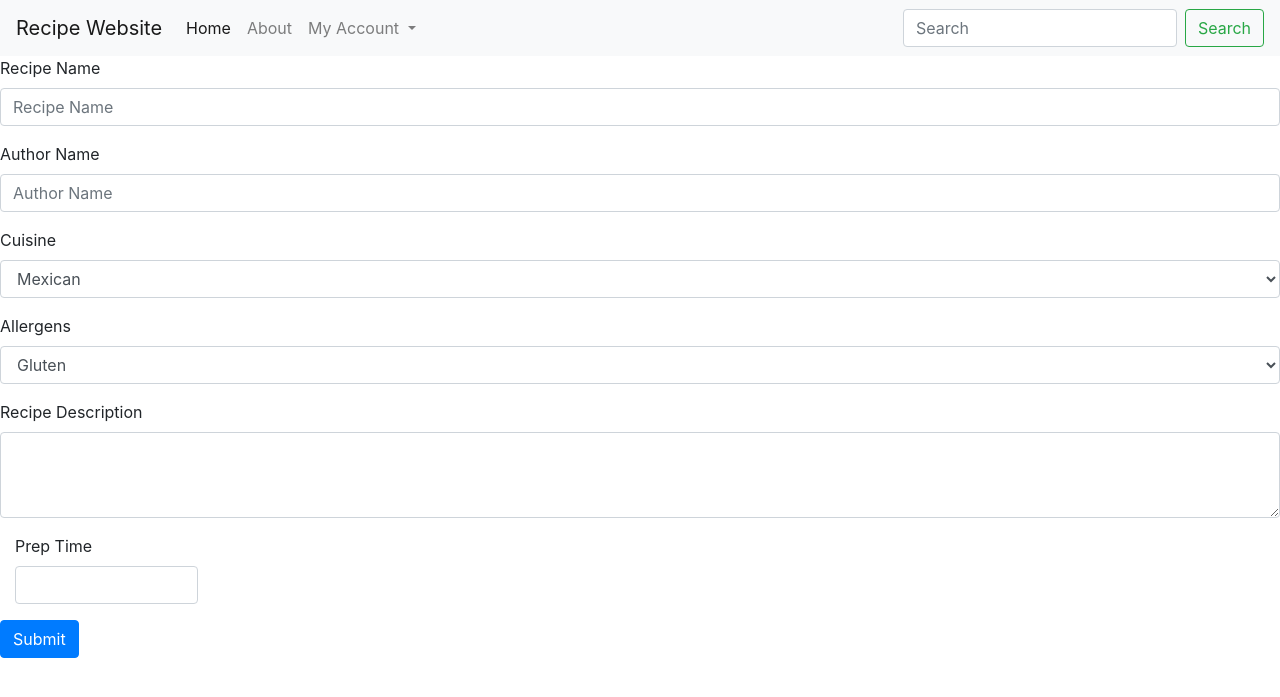
After one commit to cynthiacheng1/RecipePlanner, a Flask app: template templates/addrecipe.html in a window 1280 px wide. The commit adds this page. Shown: the top 697 px of the page. Run offline with Flask 2, Linux system fonts and the light colour scheme; the template is opened without the code that fills it, so the values that code supplies are empty; parts of the project's set-up code (start-up, migrations or seed data) failed here and were passed over; some libraries are stand-ins or nearby versions.

Commit message:
first commit

```diff
--- a/recipeplanner.py
+++ b/recipeplanner.py
@@ -6,6 +6,9 @@ app = Flask(__name__)
 def home():
     return render_template("base.html", content = "")
 
+@app.route("/add_recipe")
+def add_recipe():
+    return render_template("addrecipe.html", content = "")
 
 recipeDic = {"cheese,dough,basil,tomato sauce" : "pizza", "cheese,basil,tomato sauce" : "spaghetti"}
 
@@ -39,4 +42,4 @@ def recipe(recipe):
 #     return redirect(url_for("home"))
 
 if __name__ == "__main__":
-    app.run()
+    app.run(debug=true)
--- /dev/null
+++ b/templates/addrecipe.html
@@ -0,0 +1,44 @@
+{% extends "base.html" %}
+{% block content %}
+<form>
+    <div class="form-group">
+      <label >Recipe Name</label>
+      <input type="email" class="form-control" id="recipeName" placeholder="Recipe Name">
+    </div>
+    <div class="form-group">
+      <label >Author Name</label>
+      <input  class="form-control" id="authorName" placeholder="Author Name">
+    </div>
+    <div class="form-group">
+        <label for="exampleFormControlSelect2">Cuisine</label>
+        <select class="form-control" id="cuisine">
+          <option>Mexican</option>
+          <option>Italian</option>
+          <option>French</option>
+          <option>American</option>
+          <option>Chinese</option>
+        </select>
+      </div>
+      <div class="form-group">
+        <label for="exampleFormControlSelect2">Allergens</label>
+        <select class="form-control" id="allergens">
+          <option>Gluten</option>
+          <option>Eggs</option>
+          <option>Fish</option>
+          <option>Milk</option>
+          <option>Peanuts</option>
+        </select>
+      </div>
+      <div class="form-group">
+        <label for="exampleFormControlTextarea1">Recipe Description</label>
+        <textarea class="form-control" id="recipeDescription" rows="3"></textarea>
+      </div>
+      <div class="form-group col-md-2">
+        <label >Prep Time</label>
+        <input type="text" class="form-control" id="prepTime">
+      </div>
+    <button type="submit" class="btn btn-primary">Submit</button>
+  </form>
+
+
+{% endblock %}
--- a/templates/base.html
+++ b/templates/base.html
@@ -2,10 +2,48 @@
 <html>
     <head>
         <title>{% block title %}{% endblock %}</title>
+        <!-- Latest compiled and minified CSS -->
+        <link rel="stylesheet" href="https://stackpath.bootstrapcdn.com/bootstrap/4.3.1/css/bootstrap.min.css" integrity="sha384-ggOyR0iXCbMQv3Xipma34MD+dH/1fQ784/j6cY/iJTQUOhcWr7x9JvoRxT2MZw1T" crossorigin="anonymous">
     </head>
     <body>
-        <h1>Home Page</h1>
+        <nav class="navbar navbar-expand-lg navbar-light bg-light">
+            <a class="navbar-brand" href="#">Recipe Website</a>
+            <button class="navbar-toggler" type="button" data-toggle="collapse" data-target="#navbarSupportedContent" aria-controls="navbarSupportedContent" aria-expanded="false" aria-label="Toggle navigation">
+              <span class="navbar-toggler-icon"></span>
+            </button>
+
+            <div class="collapse navbar-collapse" id="navbarSupportedContent">
+              <ul class="navbar-nav mr-auto">
+                <li class="nav-item active">
+                  <a class="nav-link" href="#">Home <span class="sr-only">(current)</span></a>
+                </li>
+                <li class="nav-item">
+                  <a class="nav-link" href="#">About</a>
+                </li>
+                <li class="nav-item dropdown">
+                  <a class="nav-link dropdown-toggle" href="#" id="navbarDropdown" role="button" data-toggle="dropdown" aria-haspopup="true" aria-expanded="false">
+                    My Account
+                  </a>
+                  <div class="dropdown-menu" aria-labelledby="navbarDropdown">
+                    <a class="dropdown-item" href="#">My Recipes</a>
+                    <a class="dropdown-item" href="#">My Profile</a>
+                    <div class="dropdown-divider"></div>
+                    <a class="dropdown-item" href="#">Settings</a>
+                  </div>
+                </li>
+
+              </ul>
+              <form class="form-inline my-2 my-lg-0">
+                <input class="form-control mr-sm-2" type="search" placeholder="Search" aria-label="Search">
+                <button class="btn btn-outline-success my-2 my-sm-0" type="submit">Search</button>
+              </form>
+            </div>
+          </nav>
+
+        <script src="https://code.jquery.com/jquery-3.3.1.slim.min.js" integrity="sha384-q8i/X+965DzO0rT7abK41JStQIAqVgRVzpbzo5smXKp4YfRvH+8abtTE1Pi6jizo" crossorigin="anonymous"></script>
+        <script src="https://cdnjs.cloudflare.com/ajax/libs/popper.js/1.14.7/umd/popper.min.js" integrity="sha384-UO2eT0CpHqdSJQ6hJty5KVphtPhzWj9WO1clHTMGa3JDZwrnQq4sF86dIHNDz0W1" crossorigin="anonymous"></script>
+        <script src="https://stackpath.bootstrapcdn.com/bootstrap/4.3.1/js/bootstrap.min.js" integrity="sha384-JjSmVgyd0p3pXB1rRibZUAYoIIy6OrQ6VrjIEaFf/nJGzIxFDsf4x0xIM+B07jRM" crossorigin="anonymous"></script>
         {% block content %}
         {% endblock %}
     </body>
-</html>
+  </html>
--- a/templates/pantry.html
+++ b/templates/pantry.html
@@ -1,5 +1,4 @@
 {% extends "base.html" %}
-{% block title %}Login Page{% endblock %}
 {% block content %}
 <form action="#" method ="post">
     <p>What do you have in your pantry?</p>
@@ -8,5 +7,7 @@
 
 </form>
 
+<button type="button" class="btn btn-dark">Dark</button>
+
 
 {% endblock %}
```
Also changed, not shown: templates/about.html (added, +14 -0 lines).
